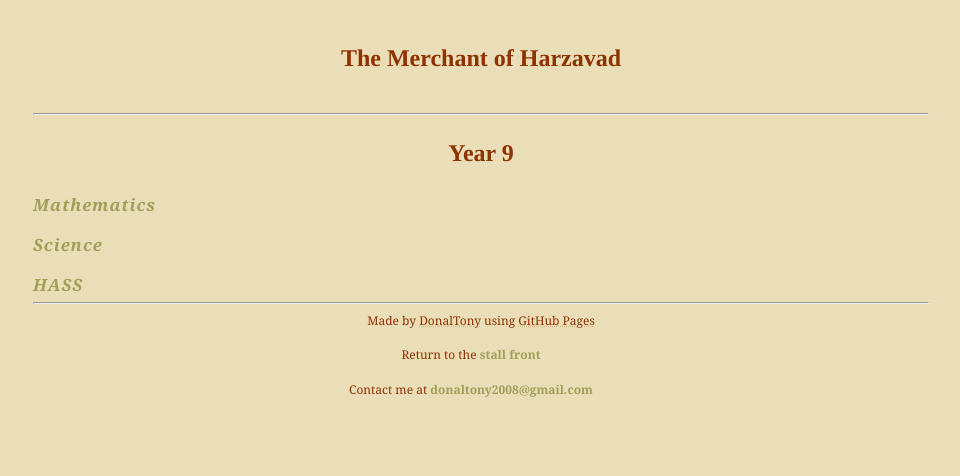
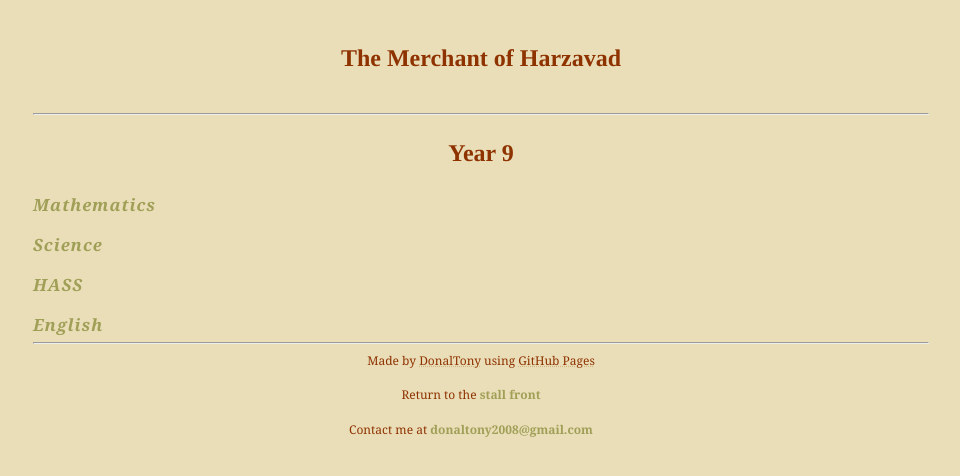
Before and after one commit to dvaraka/the-merchant, a Jekyll site: the page built from notes/year-9.md, in a window 1280 px wide. Shown: the top 476 px of the page, without its empty margins (159-1119 px from the left). Built offline with Jekyll 4.4.1, drawn with Linux system fonts in a browser that asks for light colours; our own code applies the rules of GitHub Pages for plain Markdown files.

Commit message:
Update year-9.md

```diff
--- a/notes/year-9.md
+++ b/notes/year-9.md
@@ -1,11 +1,9 @@
 <head>
   <title>Y9 Notes</title>
 </head>
-<body>
-  <h1 class="title">Year 9</h1>
-  <div class="row">
-    <div class="column"><div class="subject-button"><h3><a href="/the-merchant/notes/year-9/maths/yr9-maths.html">Mathematics</a></h3></div></div>
-    <div class="column"><div class="subject-button"><h3><a href="/the-merchant/notes/year-9/science/yr9-science.html">Science</a></h3></div></div>
-    <div class="column"><div class="subject-button"><h3><a href="/the-merchant/notes/year-9/hass/yr9-hass.html">HASS</a></h3></div></div>
-  </div>
-</body>
+
+# Year 9
+### [Mathematics]()
+### [Science]()
+### [HASS]()
+### [English]()
```
